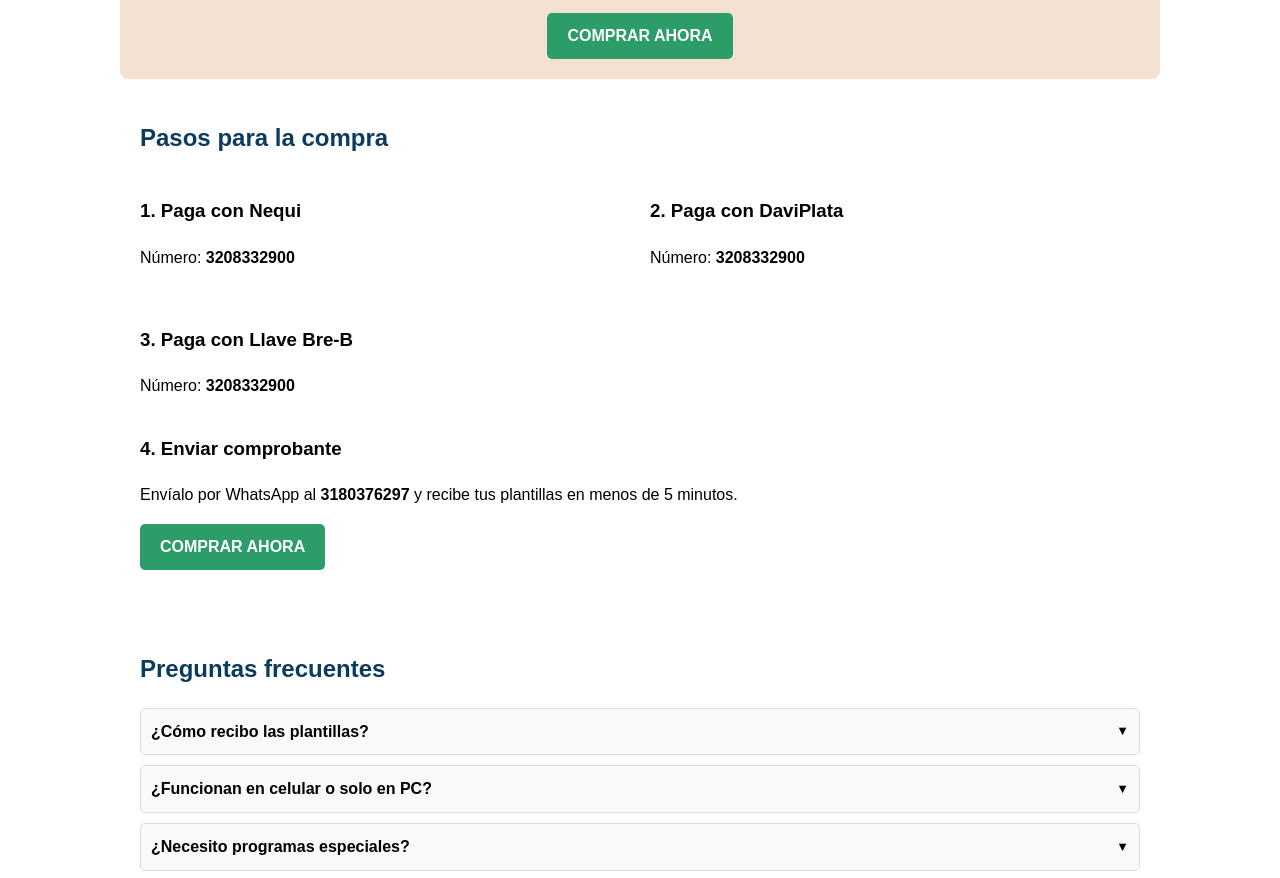
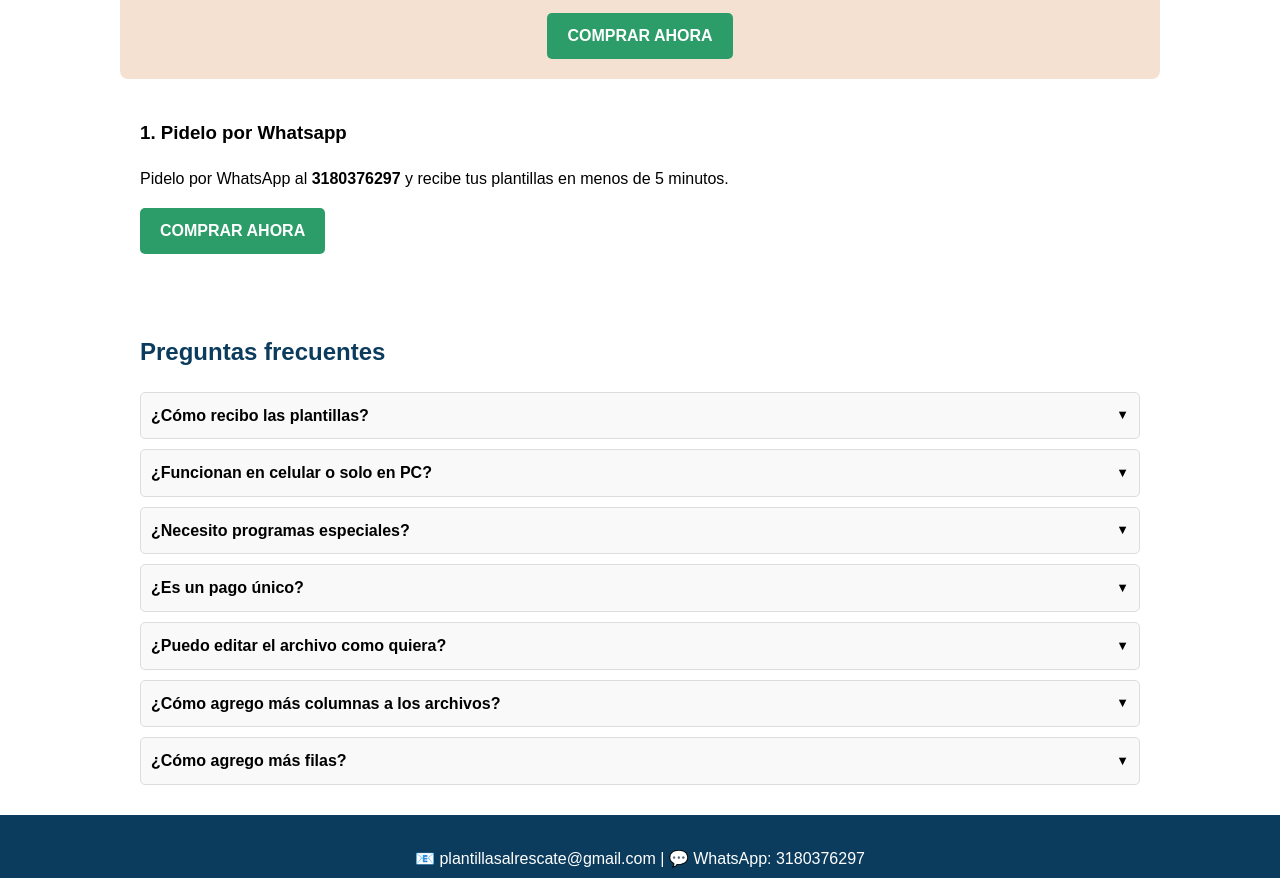
Before and after one commit to Finanzasfacil/Kitfinancieropersonal, a plain HTML site: page index.html in a window 1280 px wide. Shown: the part 933-1811 px from the top of the page. Drawn offline with Linux system fonts and the light colour scheme.

Commit message:
Add files via upload

```diff
--- a/index.html
+++ b/index.html
@@ -68,24 +68,9 @@
 </section>
 
 <section>
-    <h2>Pasos para la compra</h2>
-    <div class="payment">
-        <div>
-            <h3>1. Paga con Nequi</h3>
-            <p>Número: <strong>3208332900</strong></p>
-        </div>
-        <div>
-            <h3>2. Paga con DaviPlata</h3>
-            <p>Número: <strong>3208332900</strong></p>
-        </div>
-	<div>
-            <h3>3. Paga con Llave Bre-B</h3>
-            <p>Número: <strong>3208332900</strong></p>
-        </div>
-
     </div>
-    <h3>4. Enviar comprobante</h3>
-    <p>Envíalo por WhatsApp al <strong>3180376297</strong> y recibe tus plantillas en menos de 5 minutos.</p>
+    <h3>1. Pidelo por Whatsapp </h3>
+    <p>Pidelo por WhatsApp al <strong>3180376297</strong> y recibe tus plantillas en menos de 5 minutos.</p>
  <a class="btn" href="https://wa.me/573180376297?text=Hola%2C%20ya%20realic%C3%A9%20el%20pago%20y%20quiero%20recibir%20mis%20plantillas">COMPRAR AHORA</a>
 
 </section>
```
